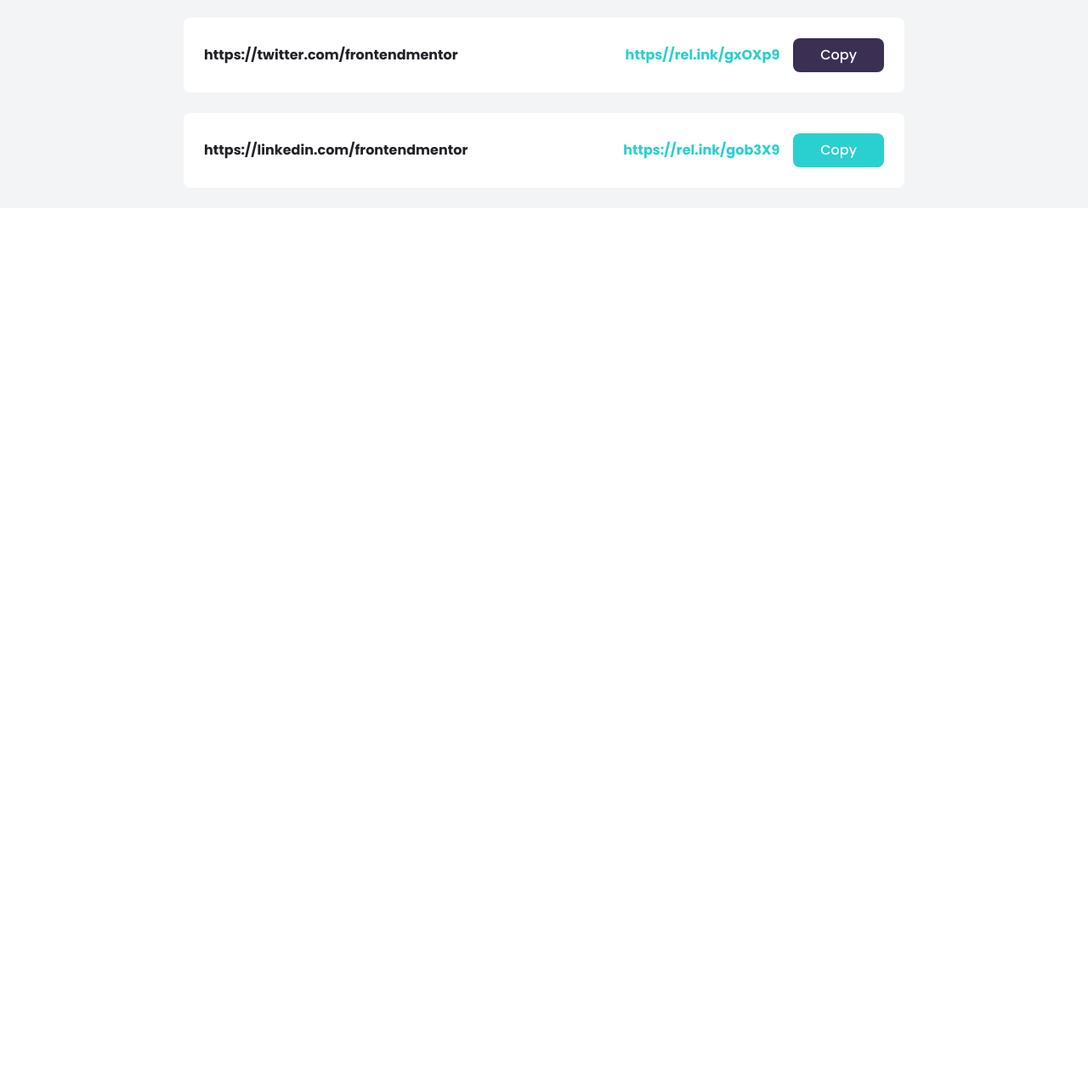
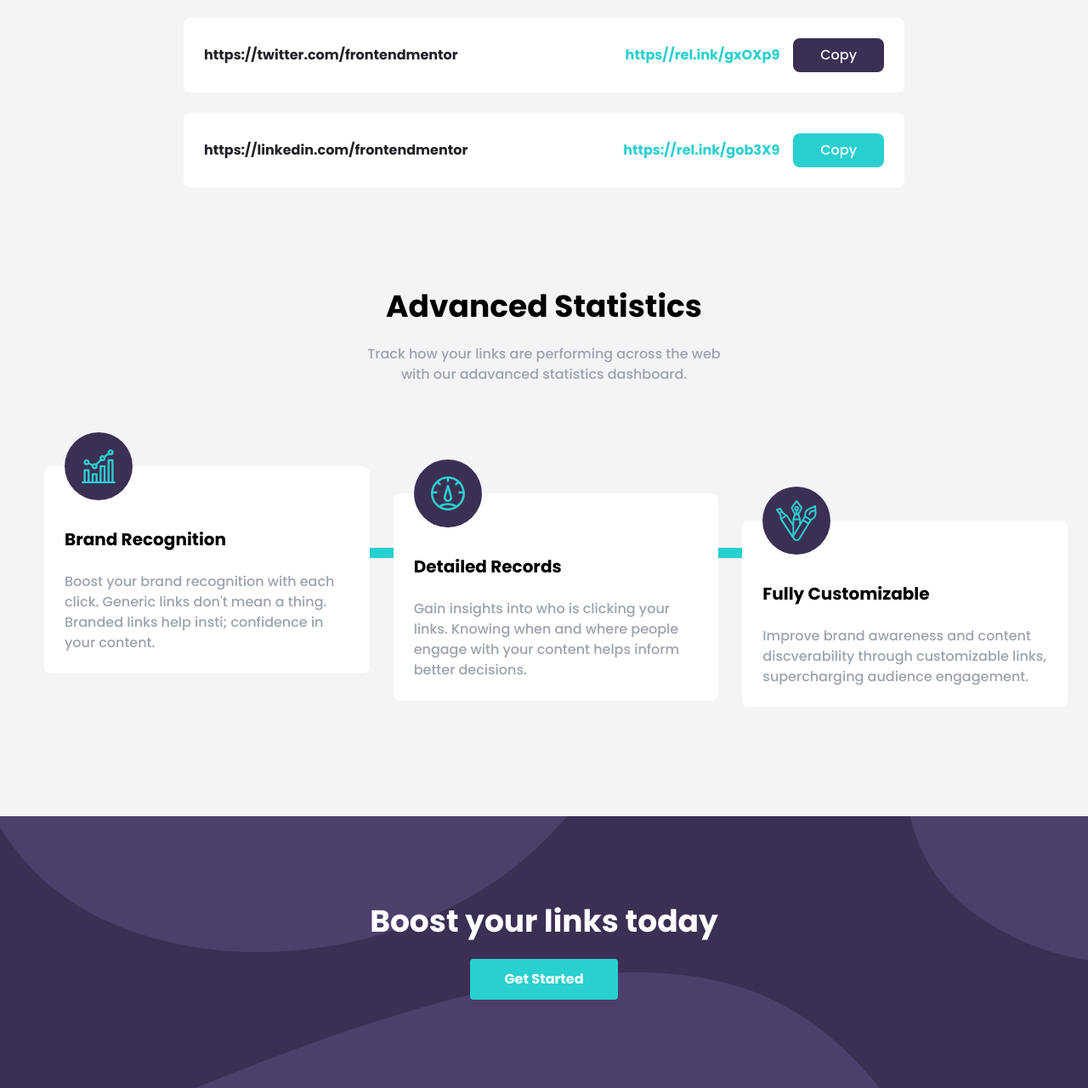
Before and after one commit to Jithin-b-p/shortly, a website built with Vite: page index.html in a window 1280 px wide. Shown: the part 935-2216 px from the top of the page at 85% size. Before the commit the page ends 1180 px from the top, so only its background shows below. Built offline with nearby package versions, Linux system fonts and the light colour scheme.

Commit message:
adding feature boxes and CTA

```diff
--- a/index.html
+++ b/index.html
@@ -95,6 +95,12 @@
           >
             Shorten It!
           </button>
+
+          <!-- error messages -->
+          <div
+            id="err-msg"
+            class="absolute text-sm italic left-7 bottom-3 text-red"
+          ></div>
         </form>
 
         <!-- link-1 -->
@@ -156,6 +162,124 @@
         </div>
       </div>
     </section>
+
+    <!-- stats section -->
+    <section id="stats" class="py-24 bg-gray-100">
+      <div class="container px-3 mx-auto">
+        <h2 class="mb-6 text-4xl font-bold text-center">Advanced Statistics</h2>
+        <p class="max-w-xs mx-auto text-center text-gray-400 md:max-w-md">
+          Track how your links are performing across the web with our adavanced
+          statistics dashboard.
+        </p>
+      </div>
+    </section>
+
+    <!-- feature box section -->
+    <section id="features" class="pb-32 bg-gray-100">
+      <div
+        class="container relative flex flex-col items-start px-6 mx-auto md:flex-row md:space-x-7"
+      >
+        <!-- horizontal -->
+        <div
+          class="absolute hidden w-10/12 h-3 left-16 top-24 bg-cyan md:block"
+        ></div>
+        <!-- vertical -->
+        <div
+          class="absolute w-2 h-full -ml-1 bsolute bg-cyan md:hidden left-1/2"
+        ></div>
+
+        <!-- box1 -->
+        <div
+          class="relative flex flex-col p-6 space-y-6 bg-white rounded-lg md:w-1/3"
+        >
+          <!-- image positioning -->
+          <div class="absolute -ml-10 -top-10 md:left-16 left-1/2">
+            <!-- image container for background and center -->
+            <div
+              class="flex items-center justify-center w-20 h-20 p-4 rounded-full bg-darkViolet"
+            >
+              <img src="/images/icon-brand-recognition.svg" alt="" />
+            </div>
+          </div>
+          <h5
+            class="pt-6 text-xl font-bold text-center capitalize md:text-left"
+          >
+            Brand Recognition
+          </h5>
+          <p class="text-center text-gray-400 md:text-left">
+            Boost your brand recognition with each click. Generic links don't
+            mean a thing. Branded links help insti; confidence in your content.
+          </p>
+        </div>
+        <!-- box2 -->
+        <div
+          class="relative flex flex-col p-6 mt-24 space-y-6 bg-white rounded-lg md:mt-8 md:w-1/3"
+        >
+          <!-- image positioning -->
+          <div class="absolute -ml-10 -top-10 md:left-16 left-1/2">
+            <!-- image container for background and center -->
+            <div
+              class="flex items-center justify-center w-20 h-20 p-4 rounded-full bg-darkViolet"
+            >
+              <img src="/images/icon-detailed-records.svg" alt="" />
+            </div>
+          </div>
+          <h5
+            class="pt-6 text-xl font-bold text-center capitalize md:text-left"
+          >
+            Detailed records
+          </h5>
+          <p class="text-center text-gray-400 md:text-left">
+            Gain insights into who is clicking your links. Knowing when and
+            where people engage with your content helps inform better decisions.
+          </p>
+        </div>
+
+        <!-- box3 -->
+        <div
+          class="relative flex flex-col p-6 mt-24 space-y-6 bg-white rounded-lg md:mt-16 md:w-1/3"
+        >
+          <!-- image positioning -->
+          <div class="absolute -ml-10 -top-10 md:left-16 left-1/2">
+            <!-- image container for background and center -->
+            <div
+              class="flex items-center justify-center w-20 h-20 p-4 rounded-full bg-darkViolet"
+            >
+              <img src="/images/icon-fully-customizable.svg" alt="" />
+            </div>
+          </div>
+          <h5
+            class="pt-6 text-xl font-bold text-center capitalize md:text-left"
+          >
+            Fully customizable
+          </h5>
+          <p class="text-center text-gray-400 md:text-left">
+            Improve brand awareness and content discverability through
+            customizable links, supercharging audience engagement.
+          </p>
+        </div>
+      </div>
+    </section>
+
+    <!-- CTA section -->
+    <section
+      id="cta"
+      class="py-24 bg-darkViolet bg-[url('/images/bg-boost-desktop.svg')] bg-no-repeat bg-cover"
+    >
+      <div class="flex flex-col p-2 space-y-6">
+        <h5
+          class="mx-auto space-y-10 text-4xl font-bold text-center text-white"
+        >
+          Boost your links today
+        </h5>
+        <button
+          class="px-10 py-5 mx-auto text-2xl font-bold text-white rounded full bg-cyan hover:bg-cyan/40 md:text-base md:py-3 focus:outline-none"
+        >
+          Get Started
+        </button>
+      </div>
+    </section>
+
     <script type="module" src="/main.js"></script>
   </body>
 </html>
--- a/main.js
+++ b/main.js
@@ -1 +1,33 @@
+"use strict";
+
 import "./style.css";
+
+const input = document.getElementById("link-input");
+const linkForm = document.getElementById("link-form");
+const errMsg = document.getElementById("err-msg");
+
+function isValidUrl(url) {
+  try {
+    new URL(url);
+    return true;
+  } catch (e) {
+    return false;
+  }
+}
+
+function formSubmit(e) {
+  e.preventDefault();
+
+  if (input.value === "") {
+    errMsg.innerHTML = "Please enter something";
+    input.classList.add("border-red");
+  } else if (!isValidUrl(input.value)) {
+    errMsg.innerHTML = "Please enter a valid URL";
+    input.classList.add("border-red");
+  } else {
+    errMsg.innerHTML = "";
+    input.classList.remove("border-red");
+  }
+}
+
+linkForm.addEventListener("submit", formSubmit);
```
